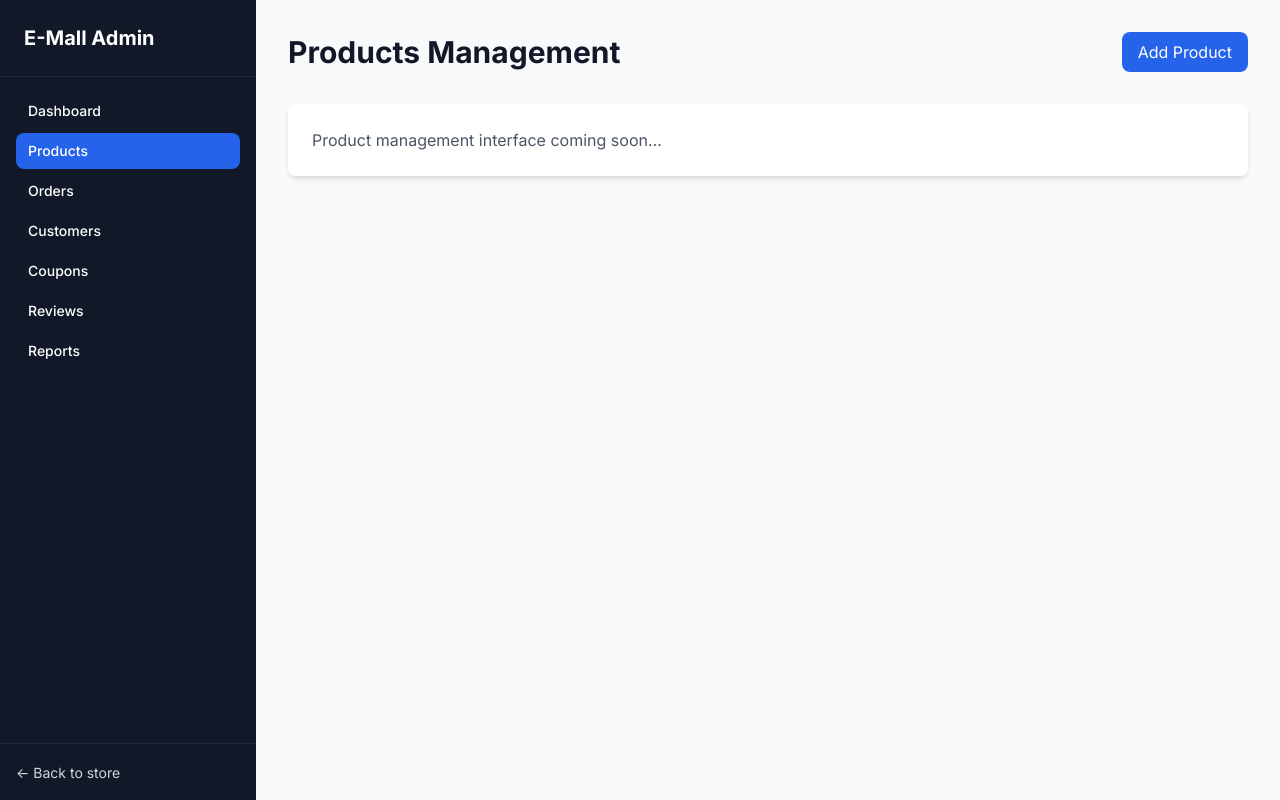
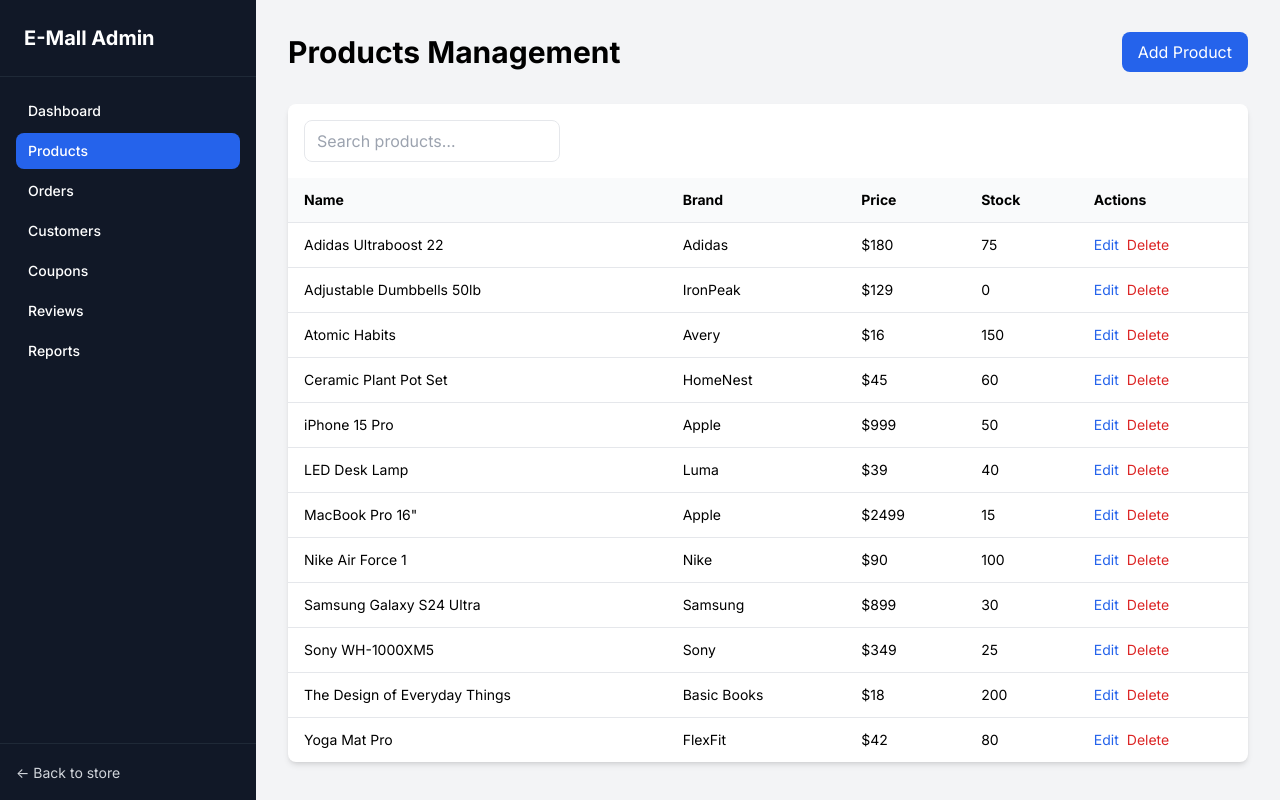
Before and after one commit to bereket-7/e_mall, a Vue app: page /admin/products in a window 1280 px wide. Built offline with nearby package versions, Linux system fonts and the light colour scheme; no server answers; sample sign-in values are in the browser's storage.

Commit message:
Update admin products CRUD

```diff
--- a/src/views/admin/AdminProducts.vue
+++ b/src/views/admin/AdminProducts.vue
@@ -1,20 +1,136 @@
 <template>
-  <div class="min-h-screen bg-gray-50">
-    <div class="max-w-7xl mx-auto px-4 sm:px-6 lg:px-8 py-8">
-      <div class="flex justify-between items-center mb-8">
-        <h1 class="text-3xl font-bold text-gray-900">Products Management</h1>
-        <button class="bg-blue-600 text-white px-4 py-2 rounded-lg hover:bg-blue-700 transition-colors">
-          Add Product
-        </button>
-      </div>
+  <div class="p-8">
+    <div class="flex justify-between items-center mb-8">
+      <h1 class="text-3xl font-bold">Products Management</h1>
+      <button class="bg-blue-600 text-white px-4 py-2 rounded-lg" @click="openCreate">Add Product</button>
+    </div>
 
-      <div class="bg-white rounded-lg shadow-md p-6">
-        <p class="text-gray-600">Product management interface coming soon...</p>
+    <div class="bg-white rounded-lg shadow-md overflow-hidden">
+      <input
+        v-model="search"
+        placeholder="Search products…"
+        class="m-4 px-3 py-2 border rounded-lg w-64"
+        @input="load"
+      />
+      <table class="min-w-full text-sm">
+        <thead class="bg-gray-50 text-left">
+          <tr>
+            <th class="px-4 py-3">Name</th>
+            <th class="px-4 py-3">Brand</th>
+            <th class="px-4 py-3">Price</th>
+            <th class="px-4 py-3">Stock</th>
+            <th class="px-4 py-3">Actions</th>
+          </tr>
+        </thead>
+        <tbody>
+          <tr v-for="p in filtered" :key="p.id" class="border-t">
+            <td class="px-4 py-3">{{ p.name }}</td>
+            <td class="px-4 py-3">{{ p.brand }}</td>
+            <td class="px-4 py-3">${{ p.price }}</td>
+            <td class="px-4 py-3">{{ p.stockCount }}</td>
+            <td class="px-4 py-3 space-x-2">
+              <button class="text-blue-600" @click="edit(p)">Edit</button>
+              <button class="text-red-600" @click="remove(p.id)">Delete</button>
+            </td>
+          </tr>
+        </tbody>
+      </table>
+    </div>
+
+    <div v-if="form" class="fixed inset-0 bg-black/40 flex items-center justify-center z-50">
+      <div class="bg-white rounded-lg p-6 w-full max-w-lg space-y-3">
+        <h2 class="text-xl font-semibold">{{ form.id ? 'Edit' : 'Add' }} Product</h2>
+        <input v-model="form.name" placeholder="Name" class="w-full border rounded px-3 py-2" />
+        <input v-model="form.brand" placeholder="Brand" class="w-full border rounded px-3 py-2" />
+        <input v-model.number="form.price" type="number" placeholder="Price" class="w-full border rounded px-3 py-2" />
+        <input v-model.number="form.stockCount" type="number" placeholder="Stock" class="w-full border rounded px-3 py-2" />
+        <select v-model="form.category" class="w-full border rounded px-3 py-2">
+          <option value="electronics">Electronics</option>
+          <option value="fashion">Fashion</option>
+          <option value="home">Home</option>
+          <option value="books">Books</option>
+          <option value="sports">Sports</option>
+        </select>
+        <textarea v-model="form.description" class="w-full border rounded px-3 py-2" rows="3" />
+        <input v-model="form.imageUrl" placeholder="Image URL" class="w-full border rounded px-3 py-2" />
+        <div class="flex justify-end gap-2">
+          <button @click="form = null">Cancel</button>
+          <button class="bg-blue-600 text-white px-4 py-2 rounded" @click="save">Save</button>
+        </div>
       </div>
     </div>
   </div>
 </template>
 
 <script setup>
-// Products management functionality
+import { ref, computed, onMounted } from 'vue'
+import { fetchProducts, createProduct, updateProduct, deleteProduct } from '../../services/products'
+import { useNotification } from '../../composables/useNotification'
+
+const { notify } = useNotification()
+const products = ref([])
+const search = ref('')
+const form = ref(null)
+
+const filtered = computed(() => {
+  const q = search.value.toLowerCase()
+  return products.value.filter(
+    (p) => !q || p.name.toLowerCase().includes(q) || p.brand.toLowerCase().includes(q)
+  )
+})
+
+const load = async () => {
+  const res = await fetchProducts({ page: 1, pageSize: 100, priceMax: 100000 })
+  products.value = res.products
+}
+
+const openCreate = () => {
+  form.value = {
+    name: '',
+    brand: '',
+    price: 0,
+    stockCount: 0,
+    category: 'electronics',
+    description: '',
+    imageUrl: '',
+    inStock: true,
+    images: [],
+    variants: [],
+    features: [],
+    rating: 0,
+    reviewCount: 0,
+    discount: 0,
+    originalPrice: 0
+  }
+}
+
+const edit = (p) => {
+  form.value = {
+    ...p,
+    imageUrl: p.images?.[0] || ''
+  }
+}
+
+const save = async () => {
+  const payload = {
+    ...form.value,
+    images: form.value.imageUrl ? [form.value.imageUrl] : form.value.images || [],
+    originalPrice: form.value.originalPrice || form.value.price,
+    inStock: form.value.stockCount > 0,
+    slug: (form.value.slug || form.value.name || '').toLowerCase().replace(/\s+/g, '-')
+  }
+  if (form.value.id) await updateProduct(form.value.id, payload)
+  else await createProduct(payload)
+  form.value = null
+  await load()
+  notify({ type: 'success', title: 'Product saved' })
+}
+
+const remove = async (id) => {
+  await deleteProduct(id)
+  await load()
+  notify({ type: 'success', title: 'Product deleted' })
+}
+
+onMounted(load)
 </script>
```
